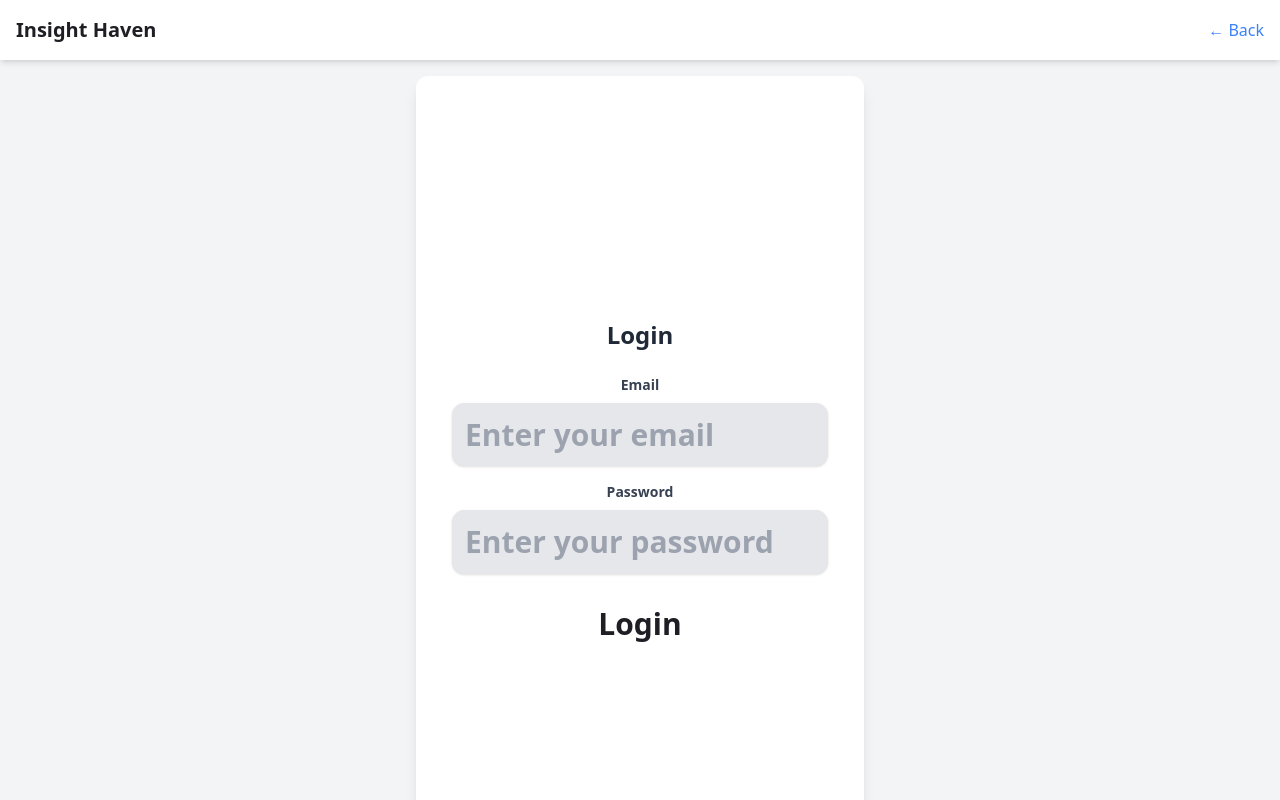
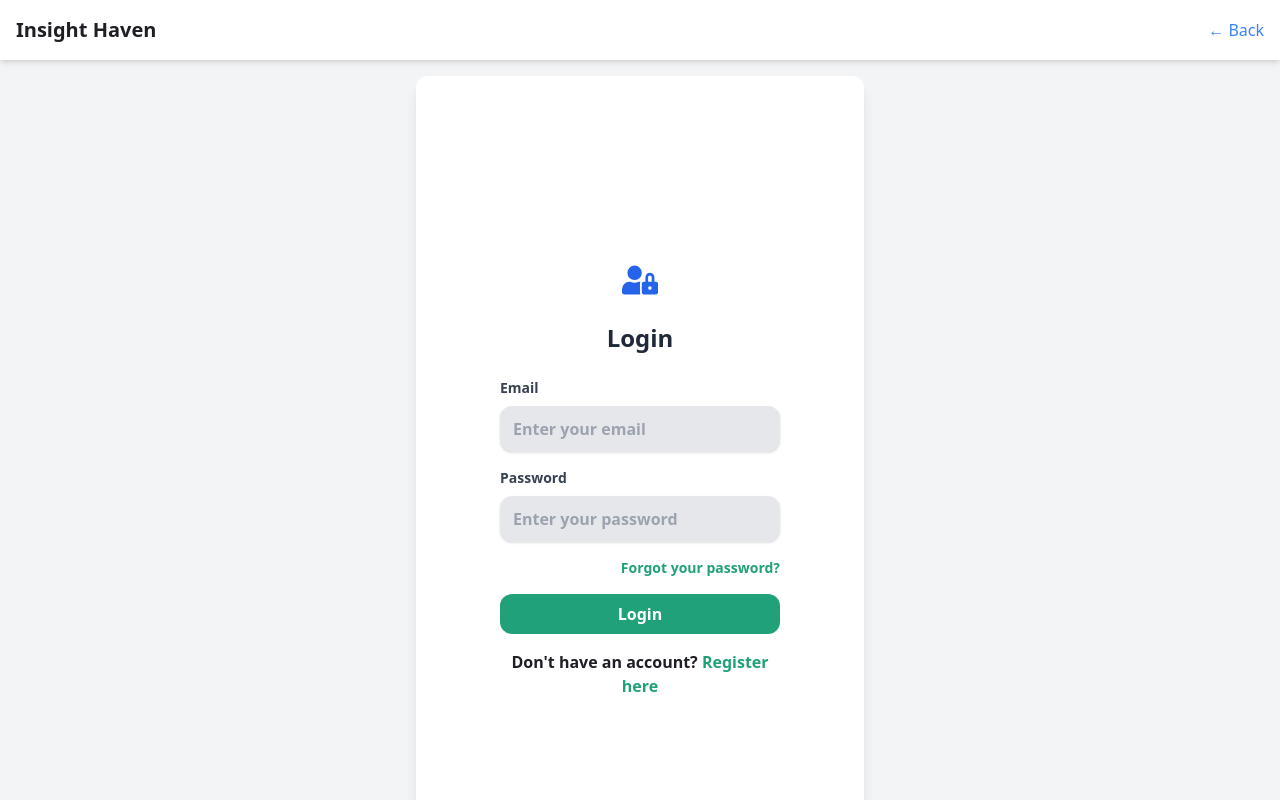
Before and after one commit to NIRoberto/insight-haven-fn, a React (Create React App) app: page /auth/login in a window 1280 px wide. Shown: the top 800 px of the page. Built offline with nearby package versions, Linux system fonts and the light colour scheme; a web font is replaced by a local one.

Commit message:
feature:  improve authentication pages

```diff
--- a/src/App.tsx
+++ b/src/App.tsx
@@ -39,7 +39,7 @@ const AuthLayout: React.FC = () => {
       {/* Main Content */}
       <main className="flex-grow flex items-center justify-center py-4 px-4 sm:px-6 lg:px-8">
         <div className="max-w-md w-full bg-white shadow-lg rounded-xl p-1">
-          <h1 className="text-3xl font-bold text-heading text-center mb-2">
+          <h1 className=" font-bold text-heading text-center mb-2">
             <Outlet />
           </h1>
         </div>
--- a/src/components/form/formFields.tsx
+++ b/src/components/form/formFields.tsx
@@ -17,7 +17,7 @@ const InputField: React.FC<InputFieldProps> = ({
   const [field, meta] = useField(props);
 
   return (
-    <div className="mb-4">
+    <div className="mb-4 text-left">
       <label
         className="block text-gray-700 text-sm font-bold mb-2"
         htmlFor={props.name}
@@ -119,7 +119,6 @@ const ImageUploadField: React.FC<ImageUploadFieldProps> = ({
       helpers.setValue(null); // Clear Formik field value
     }
   };
-
   return (
     <div className="bg-gray-200 p-4 rounded-xl flex items-center flex-col">
       <label className="flex items-center cursor-pointer">
@@ -150,20 +149,29 @@ const ImageUploadField: React.FC<ImageUploadFieldProps> = ({
   );
 };
 
-const Button: React.FC<ButtonProps> = ({
+interface Props extends ButtonProps {
+  label: string;
+  loading?: boolean;
+  variant?: "primary" | "secondary" | "danger";
+  className?: string;
+}
+
+const Button: React.FC<Props> = ({
   label,
+  loading = false,
   variant = "primary",
-  loading = false,
+  className = "",
   ...props
 }) => {
   const baseStyles =
-    "py-2 px-4 rounded-xl focus:outline-none focus:shadow-outline";
+    "py-2 px-4 rounded-xl font-semibold text-white focus:outline-none focus:shadow-outline";
   const variantStyles = {
-    primary: "bg-blue-500 hover:bg-blue-700 text-white",
-    secondary: "bg-gray-500 hover:bg-gray-700 text-white",
+    primary: "bg-btnHover hover:bg-buttonBgtext-white",
+    secondary: "bg-btn-gradient hover:bg-btn-gradient text-white",
     danger: "bg-red-500 hover:bg-red-700 text-white",
   };
-  const combinedStyles = `${baseStyles} ${variantStyles[variant]} flex items-center justify-center`;
+
+  const combinedStyles = `${baseStyles} ${variantStyles[variant]} ${className}`;
 
   return (
     <button className={combinedStyles} disabled={loading} {...props}>
--- a/src/pages/auth/login.tsx
+++ b/src/pages/auth/login.tsx
@@ -2,6 +2,7 @@ import React from "react";
 import { Formik, Form } from "formik";
 import * as Yup from "yup";
 import { Button, InputField } from "../../components/form/formFields";
+import { FaUserLock } from "react-icons/fa";
 
 const LoginPage: React.FC = () => {
   const handleSubmit = (values: { email: string; password: string }) => {
@@ -10,8 +11,15 @@ const LoginPage: React.FC = () => {
   };
 
   return (
-    <div className="flex items-center justify-center min-h-screen">
+    <div className="flex min-h-screen ">
+      {/* Background Section */}
+
+      {/* Login Form Section */}
+      <div className="w-full  flex items-center justify-center p-6 lg:p-12">
         <div className="bg-white p-8 rounded-lg  max-w-md w-full">
+          <div className="flex items-center justify-center mb-6">
+            <FaUserLock className="text-4xl text-blue-600" />
+          </div>
           <h1 className="text-2xl font-bold text-gray-800 mb-6">Login</h1>
           <Formik
             initialValues={{ email: "", password: "" }}
@@ -37,15 +45,31 @@ const LoginPage: React.FC = () => {
                   type="password"
                   placeholder="Enter your password"
                 />
-              <Button
-                label="Login"
-                type="submit"
-                variant="primary"
-                className="w-full mt-4"
-              />
+                <div className="mt-4 text-sm text-right">
+                  <a
+                    href="/forgot-password"
+                    className="text-btnHover hover:underline"
+                  >
+                    Forgot your password?
+                  </a>
+                </div>
+                <Button label="Login" type="submit" className="w-full mt-4" />
               </Form>
             )}
           </Formik>
+
+          <div className="mt-4 text-center">
+            <p>
+              Don't have an account?{" "}
+              <a
+                href="/auth/register"
+                className="text-btnHover hover:underline"
+              >
+                Register here
+              </a>
+            </p>
+          </div>
+        </div>
       </div>
     </div>
   );
--- a/src/pages/auth/register.tsx
+++ b/src/pages/auth/register.tsx
@@ -2,6 +2,7 @@ import React from "react";
 import { Formik, Form } from "formik";
 import * as Yup from "yup";
 import { Button, InputField } from "../../components/form/formFields";
+import { FaUserPlus } from "react-icons/fa";
 
 const RegisterPage: React.FC = () => {
   const handleSubmit = (values: {
@@ -14,8 +15,15 @@ const RegisterPage: React.FC = () => {
   };
 
   return (
-    <div className="flex items-center justify-center min-h-screen bg-gray-100 p-4">
-      <div className="bg-white p-8 rounded-lg shadow-lg max-w-md w-full">
+    <div className="flex min-h-screen ">
+      {/* Background Section */}
+
+      {/* Registration Form Section */}
+      <div className="w-full  flex items-center justify-center p-6 lg:p-12">
+        <div className="bg-white p-8 rounded-lg  max-w-md w-full">
+          <div className="flex items-center justify-center mb-6">
+            <FaUserPlus className="text-4xl text-btnHover " />
+          </div>
           <h1 className="text-2xl font-bold text-gray-800 mb-6">Register</h1>
           <Formik
             initialValues={{ email: "", password: "", confirmPassword: "" }}
@@ -61,6 +69,15 @@ const RegisterPage: React.FC = () => {
               </Form>
             )}
           </Formik>
+          <div className="mt-4  text-center">
+            <p>
+              Already have an account?{" "}
+              <a href="/auth/login" className="text-btnHover  hover:underline">
+                Login here
+              </a>
+            </p>
+          </div>
+        </div>
       </div>
     </div>
   );
```
Lines whose indentation alone changed are shown as unchanged.
